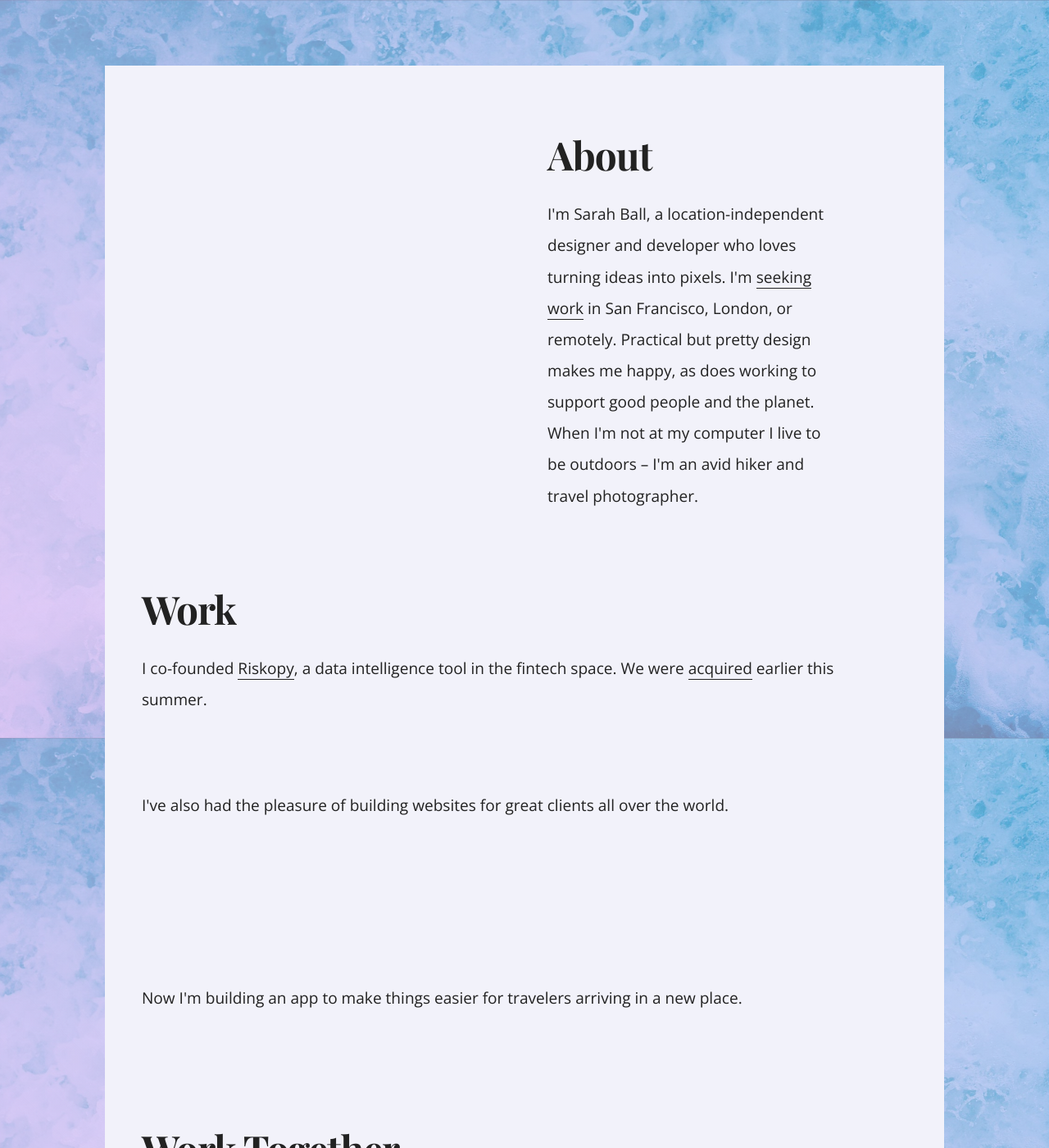
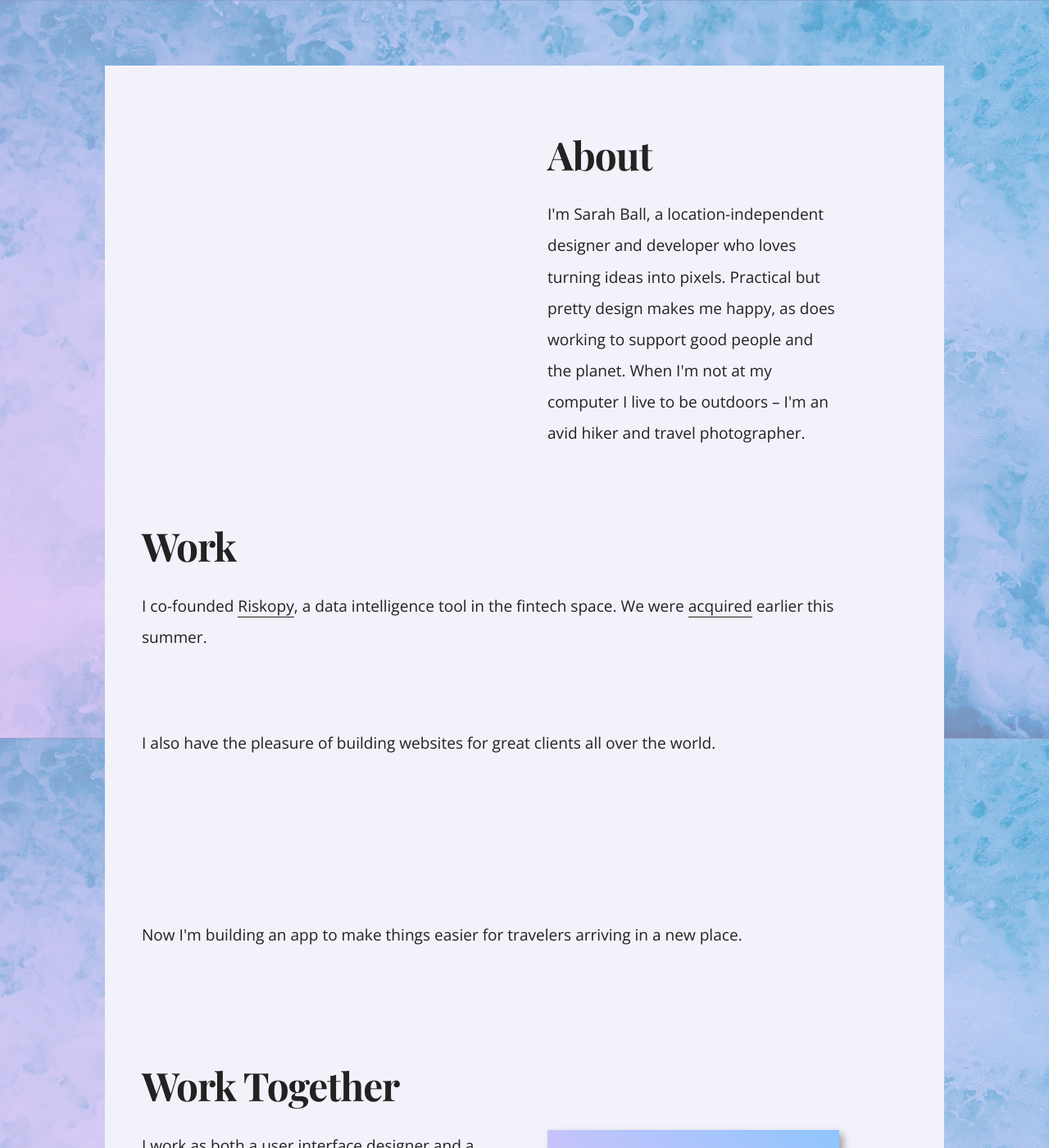
Before and after one commit to sarahball/sarahbco, a Jekyll site: the page built from index.html, in a window 1280 px wide and 1400 px high. Shown: the whole window at 82% size. Built offline with Jekyll 4.4.1, drawn with Linux system fonts in a browser that asks for light colours; some of the changed text lies outside the part shown.

Commit message:
updated homepage copy

```diff
--- a/_includes/about.html
+++ b/_includes/about.html
@@ -8,7 +8,7 @@
 
 	<div class="five columns flex-b">
 		<h1 class="heading-inline">About</h1>
-		<p>I'm Sarah Ball, a location-independent designer and developer who loves turning ideas into pixels. I'm <a href="#worktogether">seeking work</a> in San Francisco, London, or remotely. Practical but pretty design makes me happy, as does working to support good people and the planet. When I'm not at my computer I live to be outdoors – I'm an avid hiker and travel photographer.</p>
+		<p>I'm Sarah Ball, a location-independent designer and developer who loves turning ideas into pixels. Practical but pretty design makes me happy, as does working to support good people and the planet. When I'm not at my computer I live to be outdoors – I'm an avid hiker and travel photographer.</p>
 	</div>
 
 </div>
--- a/_includes/work.html
+++ b/_includes/work.html
@@ -21,7 +21,7 @@
 </div>
 <div class="row">
 	<div class="eleven columns">
-		<p>I've also had the pleasure of building websites for great clients all over the world.</p>
+		<p>I also have the pleasure of building websites for great clients all over the world.</p>
 	</div>
 </div>
 
--- a/_includes/worktogether.html
+++ b/_includes/worktogether.html
@@ -9,7 +9,8 @@
 <div class="row">
 
 	<div class="six columns">
-		<p>I'm seeking full-time work in product design – onsite, remote, or semi-remote. I design user interfaces and develop for the front-end and for Wordpress.</p>
+		<p>I work as both a user interface designer and a front-end and Wordpress developer. I'm available for freelance and contract projects.</p>
+		<p>I'm also open to in-house work on a product design team – onsite, remote, or semi-remote.</p>
 	</div>
 
 	<div class="five columns">
```
